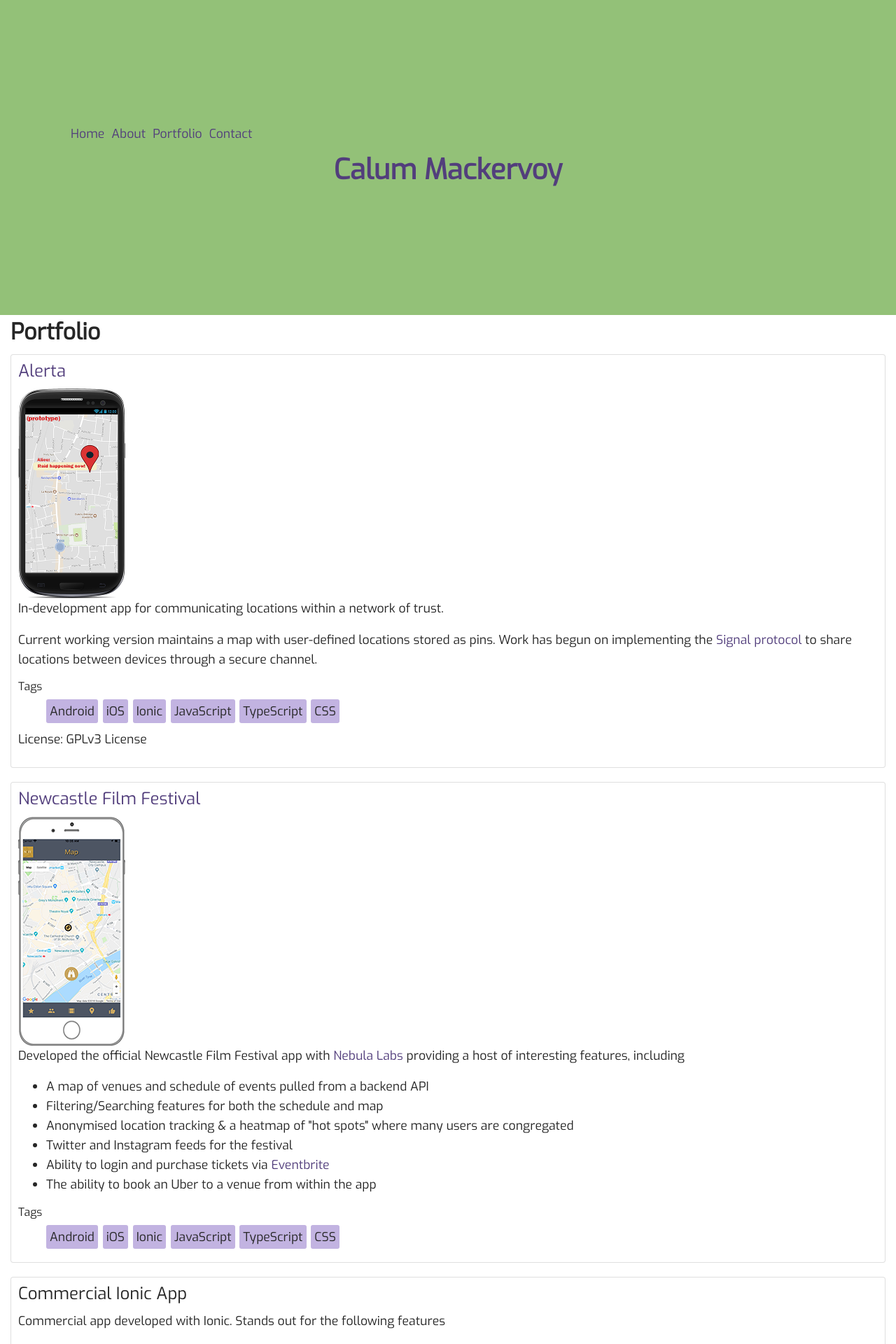
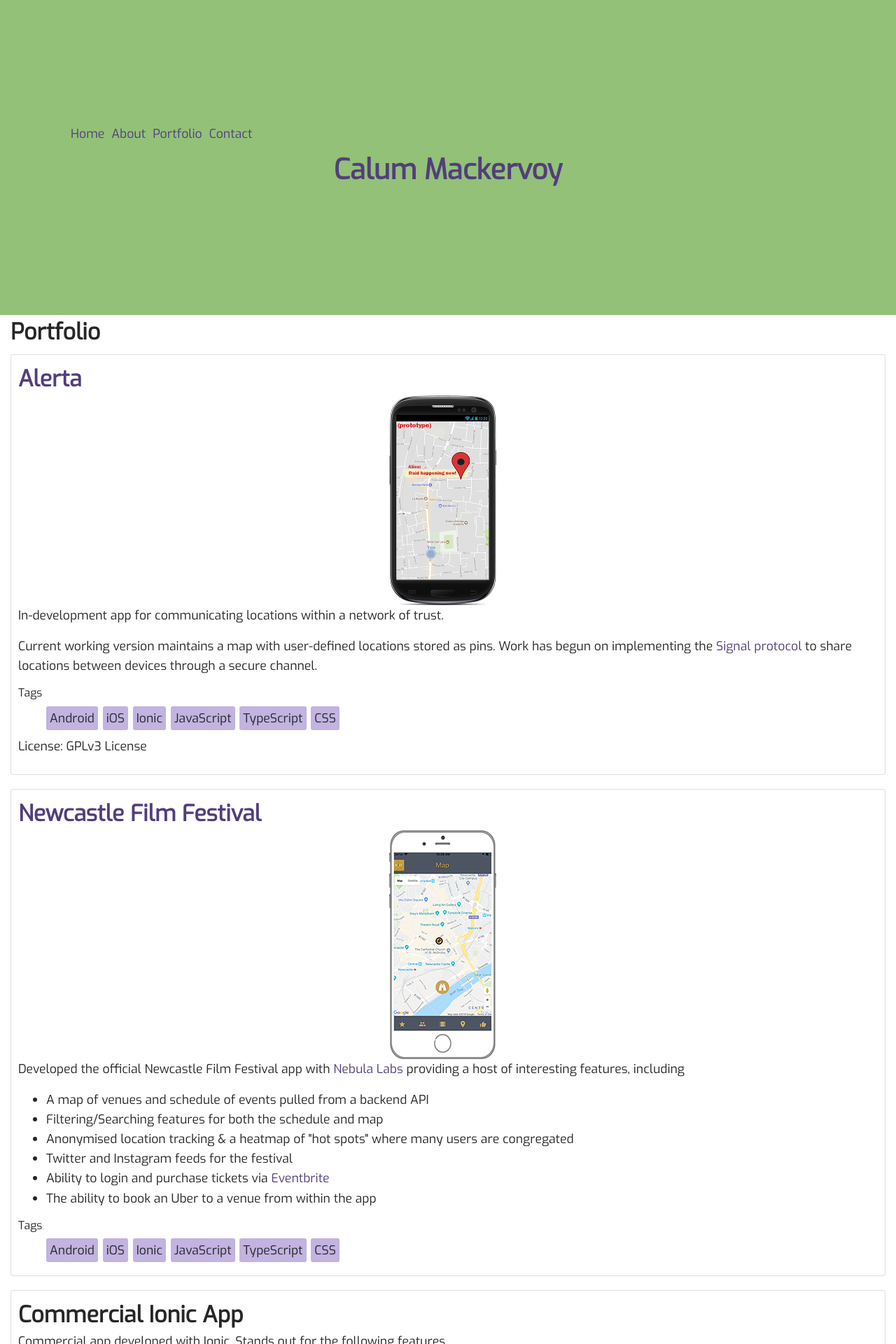
Before and after one commit to calummackervoy/calummackervoy.github.io, a Jekyll site: the page built from _pages/02_portfolio.html, in a window 1280 px wide. Shown: the top 1920 px of the page at 70% size. Built offline with Jekyll 4.4.1, drawn with Linux system fonts in a browser that asks for light colours; nearby versions of some CDN libraries.

Commit message:
project image styling
centering, radius on border, larger titles

```diff
--- a/_pages/02_portfolio.html
+++ b/_pages/02_portfolio.html
@@ -8,19 +8,20 @@ permalink: /portfolio/
 <div id="{{project.identifier}}" class="project card">
     <div class="card-block">
     <!--Project Heading-->
-    <h4 class="card-title">
+    <h2 class="card-title" style="margin: auto">
         {% if project.website %}<a href="{{project.website}}">{{project.title}}</a>
         {% else %} {{project.title}} {% endif %}
     </h4>
 
     <!--Project Image(s)-->
     {% if project.image_count > 0 %}
+        <div class="row project-image-container">
         {% if project.image_count == 1 %}
             <!--single image: simple image tag-->
-            <img src="{{ project.image_source | absolute_url }}" alt="{{project.image_alt}}" />
+            <img class="project-image" src="{{ project.image_source | absolute_url }}" alt="{{project.image_alt}}" />
         {% else %}
             <!--multiple images: carousel-->
-            <div id="carousel-{{project.identifier}}" class="carousel slide" data-ride="carousel">
+            <div id="carousel-{{project.identifier}}" class="carousel slide project-image" data-ride="carousel">
                 <!-- Indicators -->
                 <ol class="carousel-indicators" role="listbox">
                     <li data-target="#carousel-{{project.identifier}}" data-slide-to="0" class="active"></li>
@@ -53,6 +54,7 @@ permalink: /portfolio/
                 </a>
             </div>
         {% endif %}
+        </div>
     {% endif %}
 
     <!--Project Text-->
--- a/_sass/_layout.scss
+++ b/_sass/_layout.scss
@@ -114,6 +114,16 @@ header {
   //background-color: green;
 }
 
+.project-image-container {
+  width: 100%;
+}
+
+.project-image {
+  margin: auto;
+  border-radius: 10px;
+  padding-left: 15px;
+}
+
 .tags {
   list-style: none;
   margin-bottom: 5px;
```
